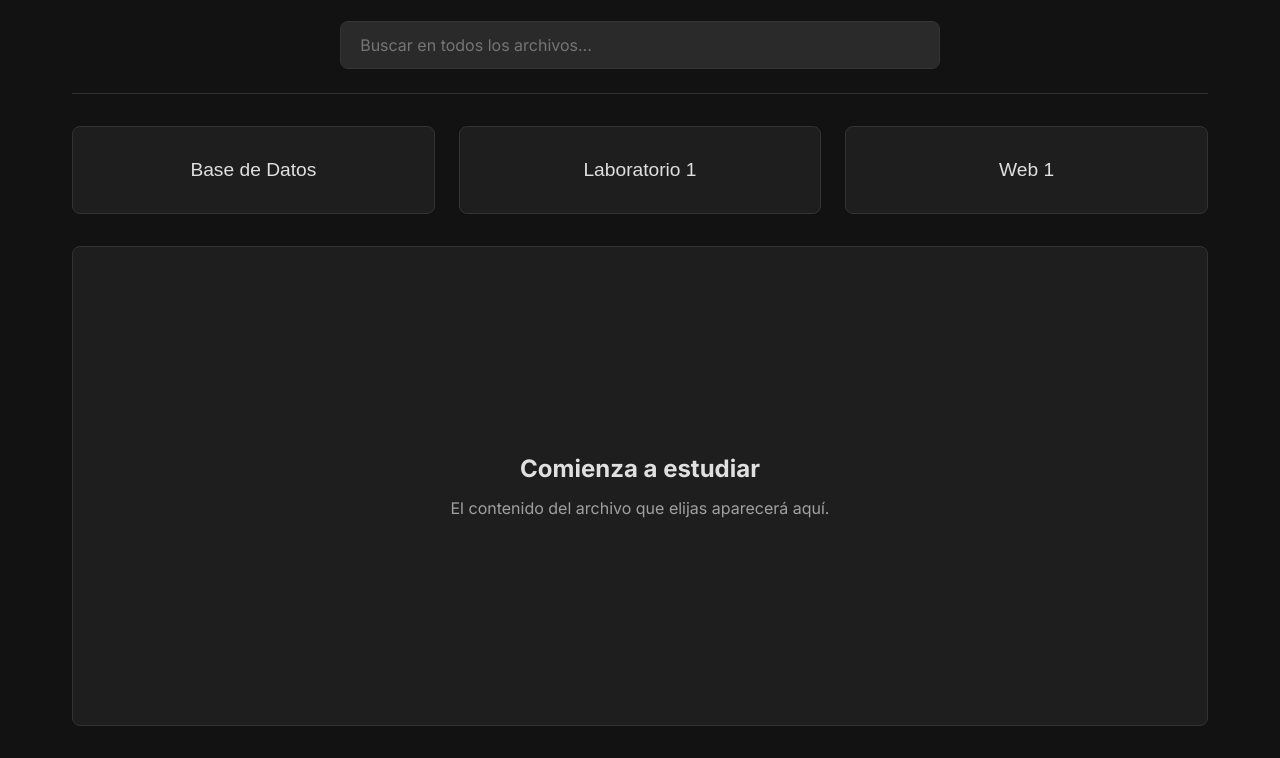
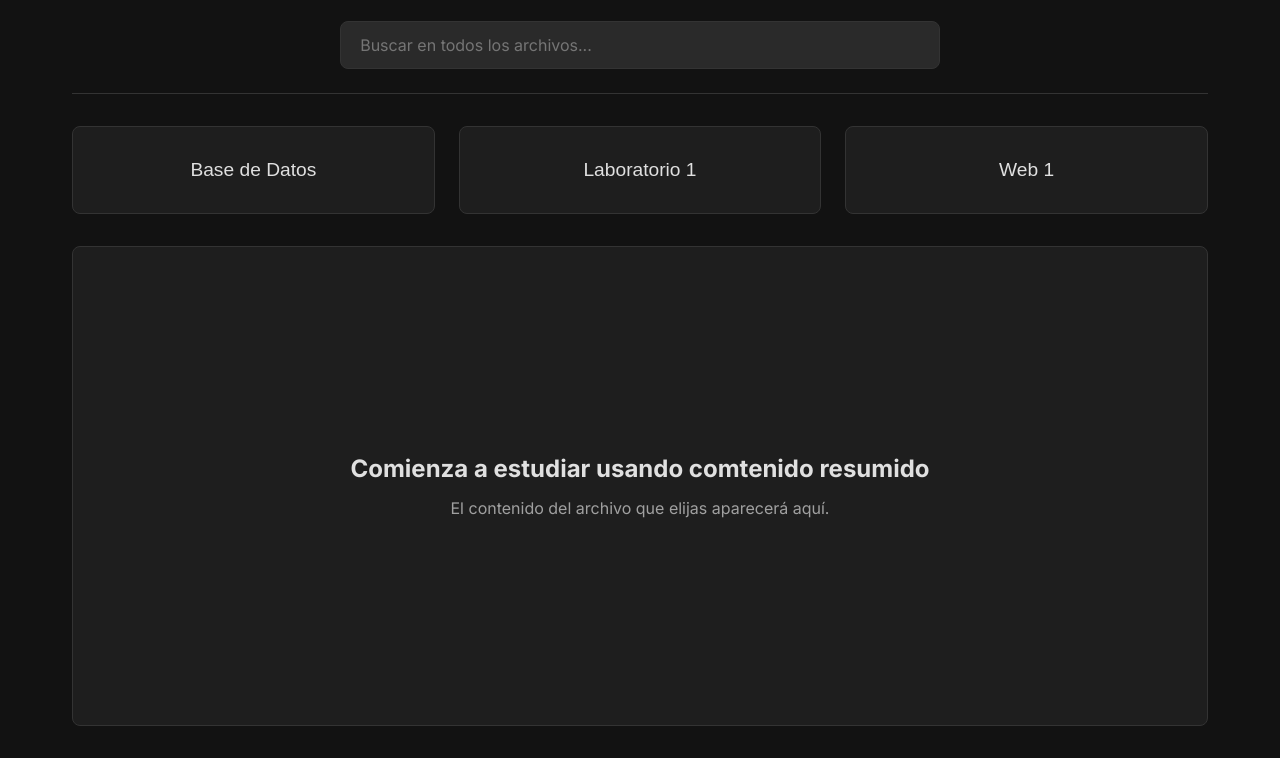
Before and after one commit to Biblioteca-Organizacion-ULP/Segundo-Cuatrimestre-biblioteca, a plain HTML site: page index.html in a window 1280 px wide. Shown: the part 135-893 px from the top of the page. Drawn offline with Linux system fonts and the light colour scheme.

Commit message:
Update welcome message text in index.html

```diff
--- a/index.html
+++ b/index.html
@@ -35,7 +35,7 @@
 
         <main id="content-viewer">
             <div class="welcome-message">
-                <h2>Comienza a estudiar</h2>
+                <h2>Comienza a estudiar usando comtenido resumido</h2>
                 <p>El contenido del archivo que elijas aparecerá aquí.</p>
             </div>
         </main>
```
